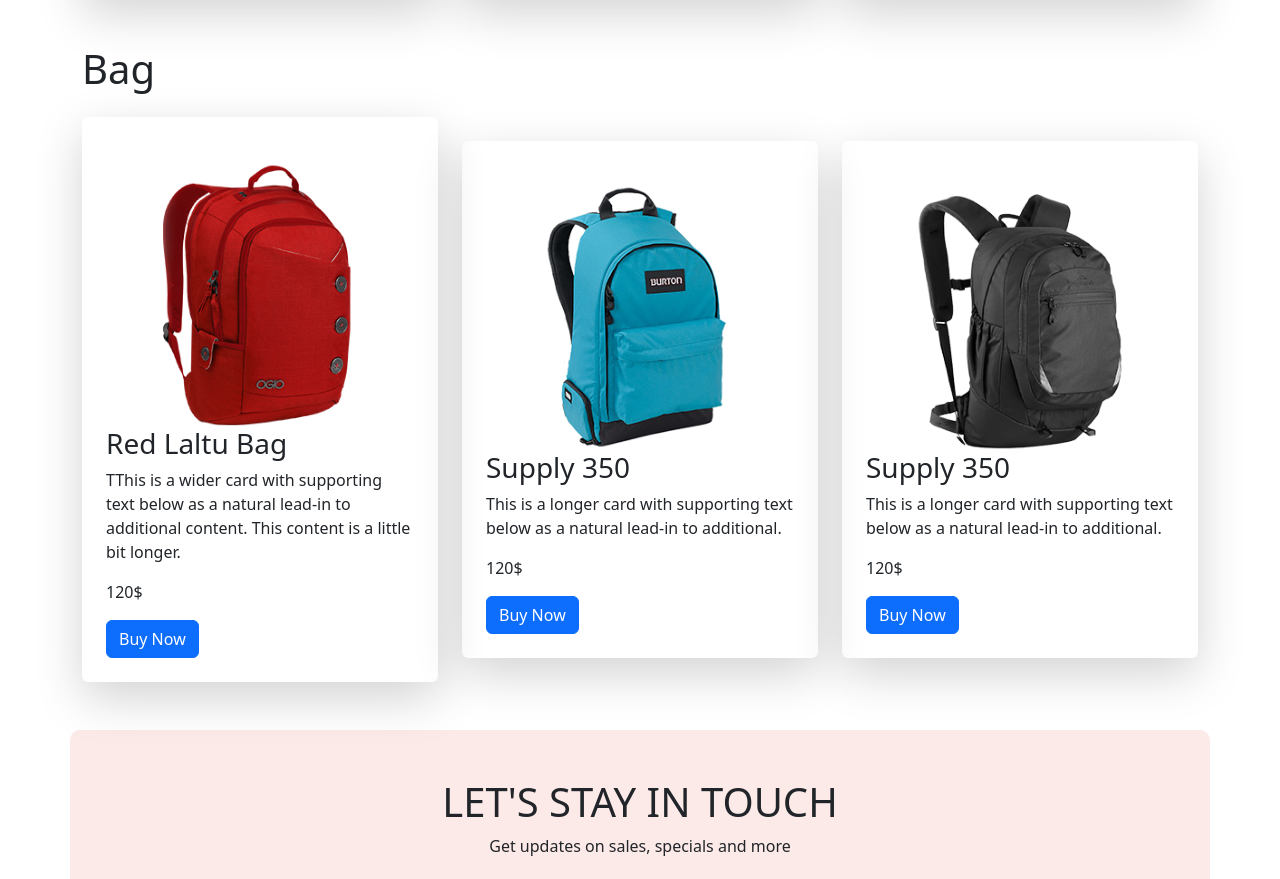
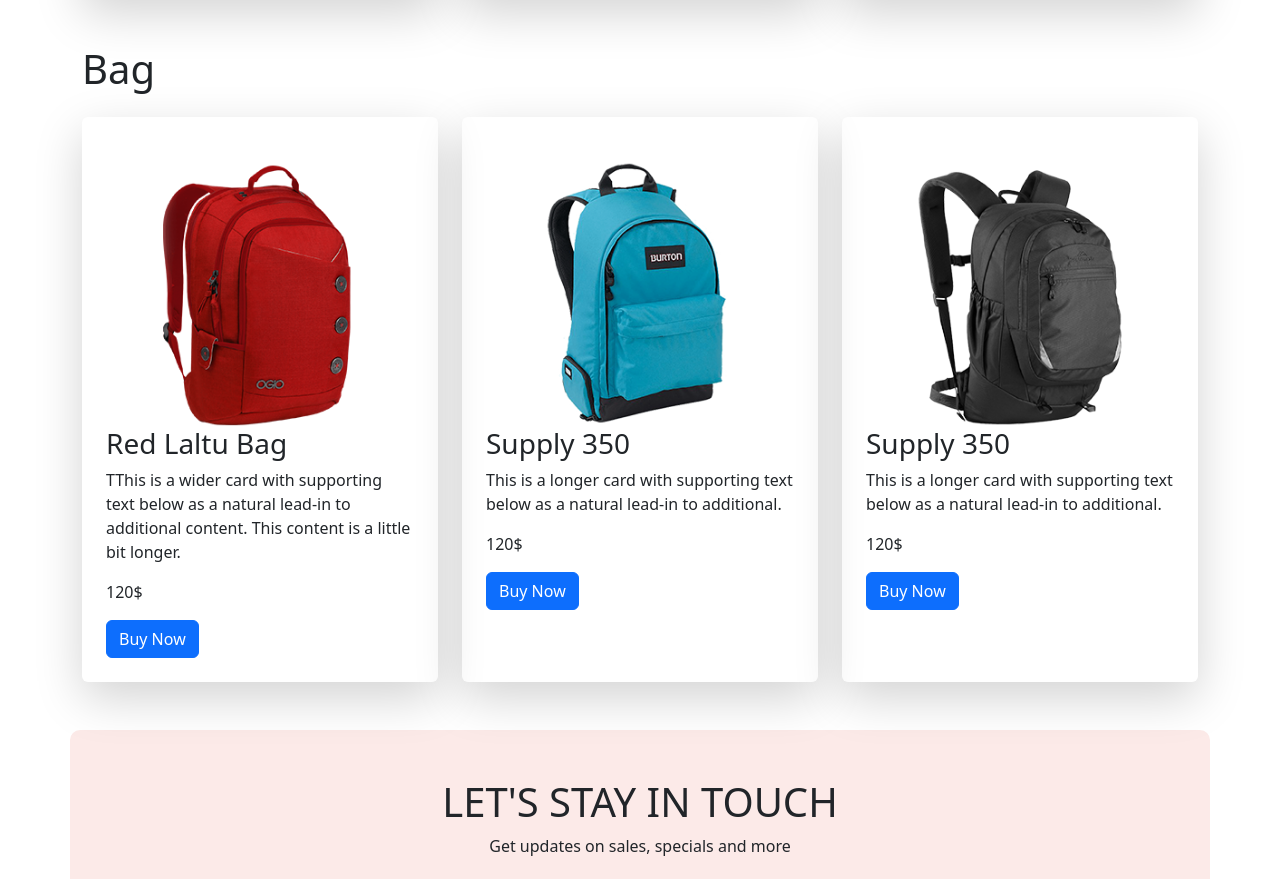
Before and after one commit to Abdur-Shobur/panda-ecommerce, a plain HTML site: page index.html in a window 1280 px wide. Shown: the part 1251-2130 px from the top of the page. Drawn offline with nearby package versions, Linux system fonts and the light colour scheme.

Commit message:
height solve

```diff
--- a/index.html
+++ b/index.html
@@ -204,7 +204,7 @@
                 <h1>Bag</h1>
             </div>
             <div class="row gy-3 align-items-center justify-content-center">
-                <div class="col-lg-4 col-md-6">
+                <div class="col-lg-4 col-md-6 align-self-stretch">
                     <div class="product_card shadow-lg rounded-2 p-4 ">
                         <div class="product_img">
                             <img src="./images/bags/bag-1.png" class="img-fluid" alt="">
@@ -220,7 +220,7 @@
                         </div>
                     </div>
                 </div>
-                <div class="col-lg-4 col-md-6">
+                <div class="col-lg-4 col-md-6 align-self-stretch">
                     <div class="product_card shadow-lg rounded-2 p-4">
                         <div class="product_img">
                             <img src="./images/bags/bag-2.png" class="img-fluid" alt="">
@@ -237,7 +237,7 @@
                         </div>
                     </div>
                 </div>
-                <div class="col-lg-4 col-md-6">
+                <div class="col-lg-4 col-md-6 align-self-stretch">
                     <div class="product_card shadow-lg rounded-2 p-4">
                         <div class="product_img">
                             <img src="./images/bags/bag-3.png" class="img-fluid" alt="">
```
